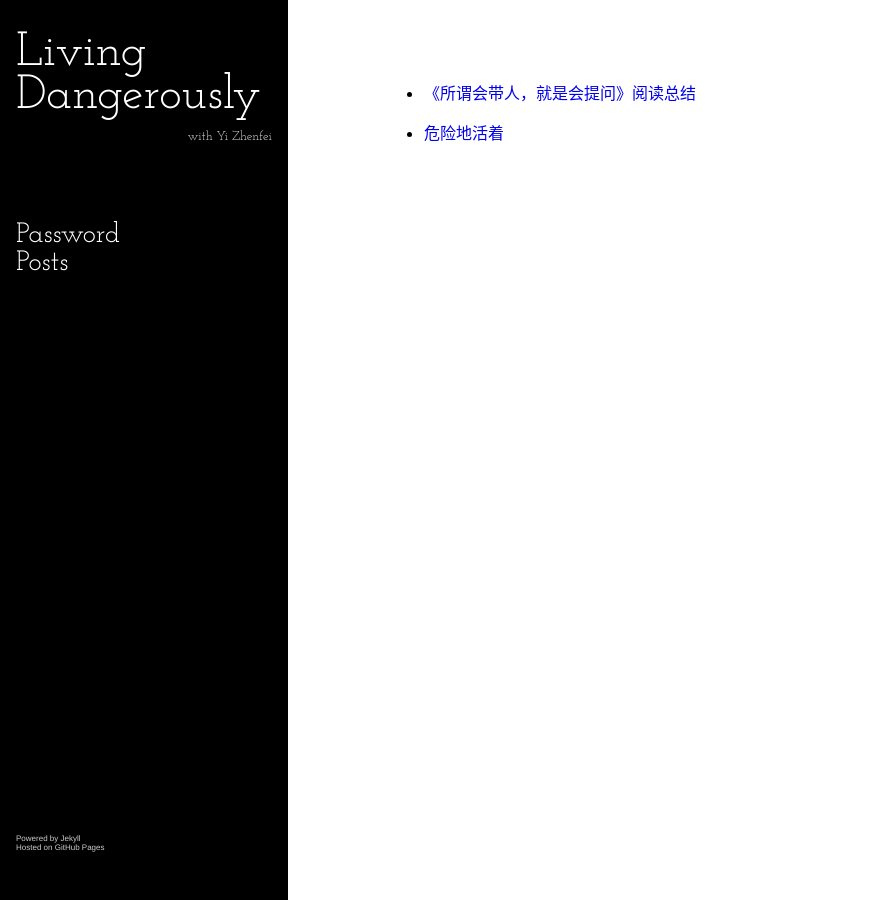
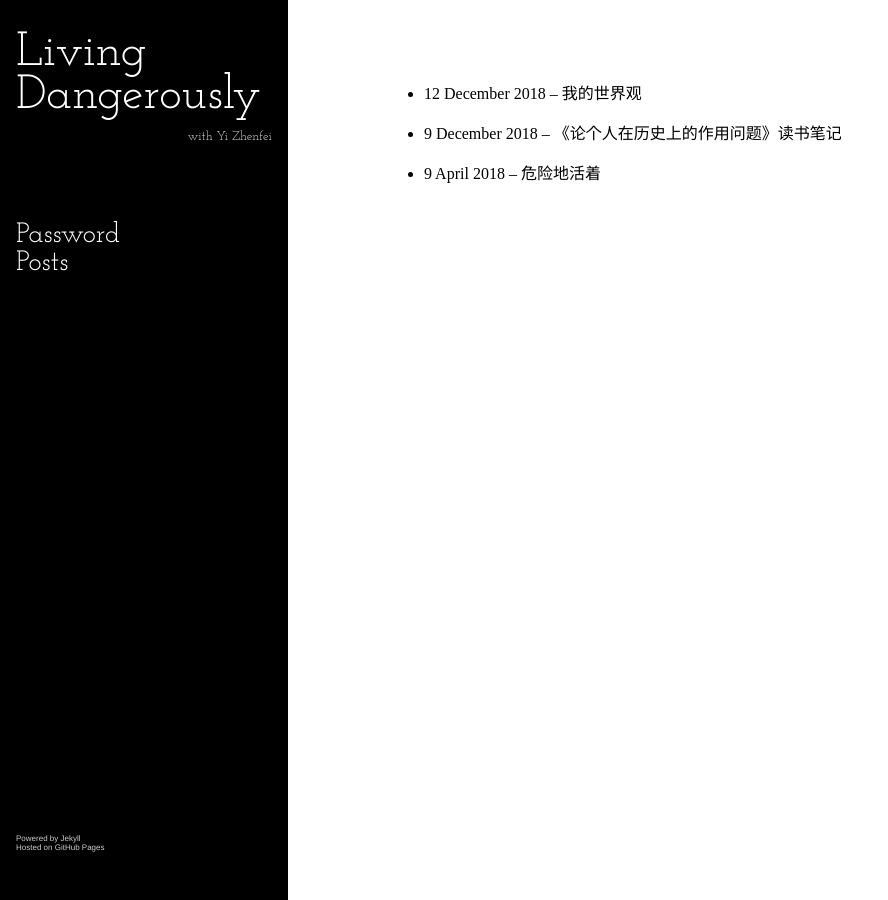
Before and after one commit to yizhenfei/yizhenfei.github.io, a Jekyll site: the page built from index.md, in a window 1280 px wide. Shown: the whole page, without its empty margins (0-888 px from the left). Built offline with Jekyll 4.4.1, drawn with Linux system fonts in a browser that asks for light colours; some of the changed lines change nothing that is shown.

Commit message:
Add my-worldview foreword

```diff
--- a/_layouts/default.html
+++ b/_layouts/default.html
@@ -5,6 +5,7 @@
     <meta http-equiv="X-UA-Compatible" content="chrome=1">
     <link rel="stylesheet" href="{{ '/assets/css/style.css' | relative_url }}">
     <link href="https://fonts.googleapis.com/css?family=Josefin+Slab" rel="stylesheet">
+    <link href="https://fonts.googleapis.com/css?family=Noto+Serif+SC" rel="stylesheet">
   </head>
   <body>
     <div class="sidebar">
--- a/_posts/2018-04-09-reading-notes-on-the-coaching-habit.markdown
+++ /dev/null
@@ -1,9 +0,0 @@
----
-layout: post
-title: "《所谓会带人，就是会提问》阅读总结"
-date: 2018-04-09 22:20:00 +0800
-tags: reading leadership
----
-
-作为我阅读的第一本有关coaching的书籍，很难与其他书籍比较，给出一个足够准确的评价。
-如果仅从书籍本身而言，信息密度比较低，内容比较缺少
--- /dev/null
+++ b/_posts/2018-12-09-on-the-question-of-individuals-role-in-the-histroy-reading-notes.markdown
@@ -0,0 +1,56 @@
+---
+layout: post
+title: "《论个人在历史上的作用问题》读书笔记"
+date: 2018-12-09 20:30:00 +0800
+tags:
+---
+
+概要
+---
+
+* 第一章
+
+作者批判了“客观唯物主义导致无为主义”的指责。他从历史案例以及人类心理出发，指出很多时候宿命论是最坚毅行动的心理基础。假如一个人确信自己的活动是构成必然事变链条中的必然环节，那么他的犹豫就会更少，并且会更坚决地行动。
+
+* 第二章
+
+承接第一章， 作者进一步论述了“必然性”与“自由”之间的关系，即同一性。我们常说的自由，主要指摆脱外部约束的自由。而作者认为自己所谈论的自由，较之更为深刻。即如果一个人认识到了历史发展的必然性，同时也认识到因为自己的社会地位或其他特性， 他都必然作为工具参与这种必然性。又因为他恰有如此特性，并且这是他所能做的事情中最让自己感到满意的。他便必然会主动、热烈地希望自己作为工具参与其中。这便是从必然性转变而来的自由，是摆脱了两元论所带来的精神枷锁的自由。
+
+* 第三章
+
+作者通过分析人们在认识到”必然性“之后的反应，进一步批判了”必然性“导致”无为主义“的论调。具体来说，必然性可以简化为算术形式：当诸条件的特定总和S具备，现象A就必然要发生。对于热烈同情现象A的人来说，他自身的努力本就是条件总和S的一部分。如果他就此进入无为的状态，那么特定总和S就难以得到具备，也因此现象A就难以出现。在这种情况下，为了达到现象A，个人势必会更愿意付出努力，而不是进入无为状态。另一方面来说，即使一部分人进入无为状态，还会有另一批人，或是受到现象A的鼓舞，或是因为无为者而导致的愤慨，更坚毅地投入到行动中去。
+
+另一方面，那些反对现象A的人，认识到现象A的不可避免，会削弱他们反抗的意志。并且随着这种不可避免的条件越来越多，越来越强大，他们的毅力会逐渐衰竭，进一步转化为现象A无可避免的有利条件。当然，需要注意到一部分人在这种情况下可能进行绝望的挣扎。
+
+在本章的最后，基于上述的过程推演，作者既批判了主观主义者认为个人在历史上起着十分重大的作用，而忽视历史运动本身的合规律性的做法；也批判了反对主观主义的人认为个人是可以忽略的量的极端做法。
+
+* 第四章
+
+作者介绍并批判了拉姆普雷希特的史观。
+
+拉姆普雷西特引用俾斯麦的自述，认为个人不可能造成伟大的历史事变，而应当根据事物的自然进程行事，并限于保证自己得到已经成熟的东西。他也同意莫诺的说法，认为重要的事变和人物正是作为人类发展不同时期的符号和象征才是重要的。被称为历史事变的绝大多数事变之于当今的历史，什么也没有留下。
+
+作者认为俾斯麦的自述一方面再一次证明了：一个人可以用必然性的眼光看现象，同时又成为很有毅力的活动家；另一面，又存在内部的逻辑冲突。如果事变是自行造成的，我们只能保证自己得到事变所准备的东西。然而每一次“保证”行动也都是历史事实。这样的事变既是保证某人得到先前发展已经成熟的果实，又是为未来果实作准备的那个事变链条的一个环节。怎么能把“保证”的行动跟事物的自然进程对立起来呢？进一步说，个人的这种“保证”的力量在什么情况下会增长，又在什么情况下会消减，这些问题都未得到回答。
+
+* 第五章
+
+摘要
+---
+
+唯物主义对人类意志的观点同实践上最坚毅的活动极好地和睦相处，这种情况是毫无疑问的。
+
+朗松说，“一切向人类意志提出最大要求的学说原则上都确信意志的无能为力；它们否定自由和使世界屈从于宿命论”。朗松是不对的：他以为对所谓意志自由的任何否定都会导致宿命论；但是这没有妨碍他发现一个非常值得注意的历史事实：的确，历史昭示，就是宿命论也不仅不总是妨碍实践上坚毅的行动，而是相反，在某些时代宿命论是这种行动的心理上必要的基础。
+
+这里一切都取决于我自己的活动是否构成必然事变链条中的必然环节。如果是，那么我的犹豫就会更少，因而我就会更坚决地行动。
+
+当我们说某人认为自己的活动是必然事变链条中的必然环节时，这也就是说，缺乏自由意志对他说来等于完全不能无所作为，而且这种缺乏自由意志反映在他的意识中就是认为不能不像他所作的那样去作。
+
+再说一遍：认识特定现象的绝对必然性，只会加强同情该现象并自认为是引起该现象的一份力量的人的毅力。
+
+历史是人们创造的，因此个人的活动在历史上不可能没有作用。
+
+然而我们不能创造历史；我们应当等待历史自动形成。我们把水果放在灯下是不会加速它们的成熟的；如果它们尚未成熟我们就摘下来，那只会阻止他们的生长和损害它们。
+
+一般的历史条件比最有势力的人物更强大。伟大人物所处时代的一般性质，对于这位伟大人物来说是“经验上既定的必然性”。
+
+反动派的仆人们并不是夸夸其谈的人，但愿进步势力有更多这样的仆人。
--- /dev/null
+++ b/_posts/2018-12-12-my-worldview.markdown
@@ -0,0 +1,32 @@
+---
+layout: post
+title: "我的世界观"
+date: 2018-12-12 23:30:00 +0800
+tags:
+---
+
+前言
+===
+
+我应该算是一个愚钝的人，总是忙于应付眼前的琐事，而几乎不曾认真思考那些更为宏大而重要的问题。
+
+转变的起点，发生在2015年的一个黄昏，我正躺在床上阅读马前卒的《大目标》一书，里面阐述了中国工业化的前景、大国的崛起以及领导整个世界继续发展的历史使命。在短暂的兴奋过后，我的脑海中突然冒出了一个念头：如果中国没有顺利崛起呢？或者说，为什么中国一定会成功崛起呢？作者视其为必然，似乎乐观过了头，而且略带一些自大。
+
+那么让我们更大胆一些，提出这样一个问题：人类世界会越来越好吗？
+
+人类世界显然正在高歌猛进。
+
+人们相信能源会取之不竭，因为科技进步一定会帮助我们开采到更多的石油。不仅如此，可控核聚变是下一个人类必将克服的技术问题，届时我们能够利用的能源将提升一整个数量级。过去几百年的能源利用史和科学发展史已经向我们充分证明了这一点的必然性。在问答网站知乎上，担忧能源可能用尽的人，会被他人视为对现代科技历史一无所知的准文盲。
+
+人们相信从长远来看，经济会毫无疑问地持续增长。2008年的金融危机已经消散，相比于经济下行，人们似乎更担心自己的工作可能很快就被人工智能与机器人取代。共产主义过早实现而导致自己无所事事，或是资本主义到达顶端后被取缔了生育权。
+
+“文明世界”的人们也相信，战乱已经永远地离开了自己。毕竟，联合国已在过去的70多年中证明了它能够很好的协调大国之间的利益。核武器的威慑力量提前阻止了大规模热战的爆发，而导弹的发射按钮已经通过万无一失的机制交付到了值得信赖的人手中。虽然人们对于资本主义与特色社会主义孰优孰劣尚有争论，但无疑各自都认为己方的意识形态已达到了人类社会发展的顶峰。
+
+至于其他的问题，例如饥饿、教育与疾病，要不是已被解决，要不就是已在解决的路上。
+
+想到这些鼓舞人心的事情，我合上书本，望向窗外的夕阳：假如此时此刻，在窗外升起了核弹爆炸的蘑菇云，我会为此感到惊讶吗？虽然这件事情发生的概率是如此之低，可倘若它真的发生了，好像又没有什么不合情理之处。毕竟人们费尽心血才造出了导弹与核弹，本就是为了将它们发射到别人的国土上引爆。而这个世界虽然好似一片歌舞升平，可又处处存在利益的冲突；人们虽然较以前进步的多，可本性中的好战与疯狂却从未减少一分。
+
+人类灭亡的画面，令人如此的伤心绝望，但与此同时却又让我的内心感到前所未有的安宁。
+
+人类的结局
+===
--- a/assets/css/style.scss
+++ b/assets/css/style.scss
@@ -4,10 +4,12 @@
 body {
     margin: 0 0;
     font-family: -apple-system,BlinkMacSystemFont,Helvetica Neue,PingFang SC,Microsoft YaHei,Source Han Sans SC,Noto Sans CJK SC,WenQuanYi Micro Hei,sans-serif;
+    font-family: 'Noto Serif SC', serif;
 }
 
 a {
     text-decoration:none;
+    color: black;
 }
 
 .sidebar {
@@ -76,7 +78,7 @@
 }
 
 .post-title {
-    font-size: 1.75rem;
+    font-size: 3rem;
     font-weight: bold;
 }
 
@@ -94,10 +96,6 @@
 .posts-title {
     font-size: 1.75rem;
     font-weight: bold;
-}
-
-.posts-list a {
-    color: black;
 }
 
 // .sidebar {
--- a/index.md
+++ b/index.md
@@ -2,5 +2,5 @@
 layout: default
 ---
 {% for post in site.posts %}
-- [{{ post.title }}]({{ post.url }})
+- [{{ post.date | date: "%-d %B %Y" }} -- {{ post.title }}]({{ post.url }})
 {% endfor %}
```
